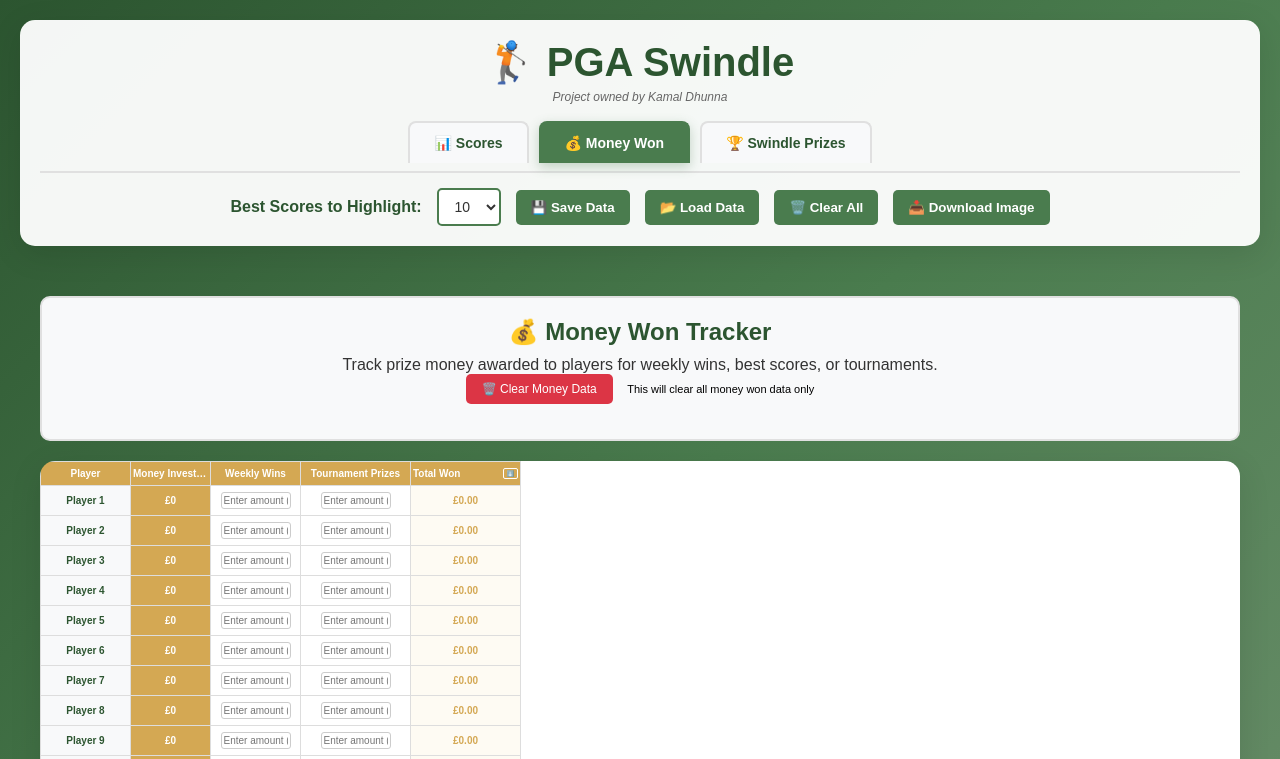
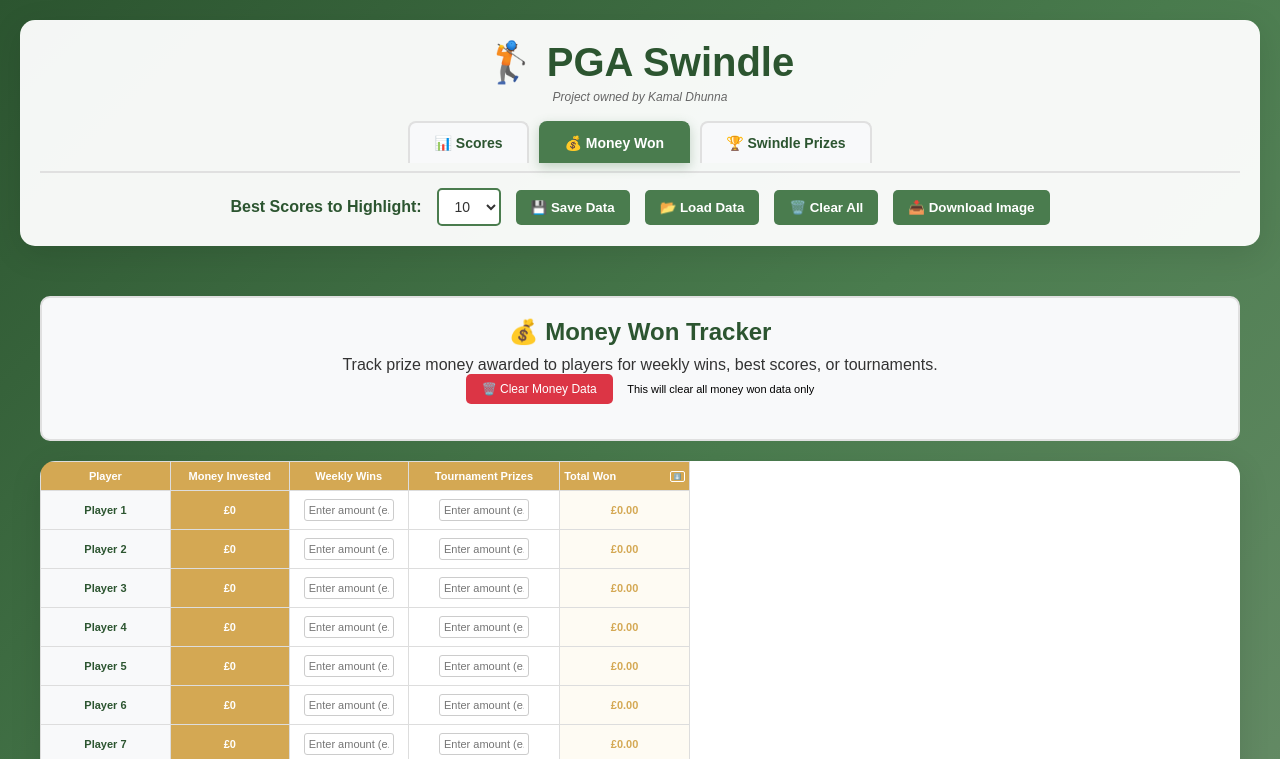
Before and after one commit to ElvisPresleyEAP/GolfScoringStats, a plain HTML site: page index.html in a window 1280 px wide. Both pictures are taken after a click on the button "💰 Money Won". Shown: the top 759 px of the page. Drawn offline with nearby package versions, Linux system fonts and the light colour scheme.

Commit message:
Increase Money Won table column sizes to better balanced dimensions

```diff
--- a/index.html
+++ b/index.html
@@ -28,39 +28,39 @@
         .table-container { background: white !important; border-radius: 15px !important; overflow: hidden !important; box-shadow: 0 8px 32px rgba(0, 0, 0, 0.1) !important; overflow-x: auto !important; max-height: 70vh !important; overflow-y: auto !important; }
         table { width: 100% !important; border-collapse: collapse !important; min-width: 2000px !important; }
         #moneyTable {
-            min-width: 480px !important;
-            max-width: 480px !important;
+            min-width: 650px !important;
+            max-width: 650px !important;
             table-layout: fixed !important;
-            width: 480px !important;
+            width: 650px !important;
         }
         #moneyTable th, #moneyTable td {
             overflow: hidden !important;
             text-overflow: ellipsis !important;
             white-space: nowrap !important;
-            padding: 6px 2px !important;
+            padding: 8px 4px !important;
             border: 1px solid #ddd !important;
-            font-size: 10px !important;
+            font-size: 11px !important;
             text-align: center !important;
         }
         #moneyTable th:nth-child(1), #moneyTable td:nth-child(1) {
-            width: 90px !important;
-            max-width: 90px !important;
+            width: 120px !important;
+            max-width: 120px !important;
         }
         #moneyTable th:nth-child(2), #moneyTable td:nth-child(2) {
-            width: 80px !important;
-            max-width: 80px !important;
-        }
-        #moneyTable th:nth-child(3), #moneyTable td:nth-child(3) {
-            width: 90px !important;
-            max-width: 90px !important;
-        }
-        #moneyTable th:nth-child(4), #moneyTable td:nth-child(4) {
             width: 110px !important;
             max-width: 110px !important;
         }
-        #moneyTable th:nth-child(5), #moneyTable td:nth-child(5) {
+        #moneyTable th:nth-child(3), #moneyTable td:nth-child(3) {
             width: 110px !important;
             max-width: 110px !important;
+        }
+        #moneyTable th:nth-child(4), #moneyTable td:nth-child(4) {
+            width: 140px !important;
+            max-width: 140px !important;
+        }
+        #moneyTable th:nth-child(5), #moneyTable td:nth-child(5) {
+            width: 120px !important;
+            max-width: 120px !important;
         }
         th, td { padding: 4px 3px !important; text-align: center !important; border: 1px solid #ddd !important; font-size: 11px !important; }
         thead th { background: #2c5530 !important; color: white !important; font-weight: bold !important; position: sticky !important; z-index: 10 !important; }
@@ -74,7 +74,7 @@
         .money-controls { text-align: center !important; margin-bottom: 20px !important; padding: 20px !important; background: #f8f9fa !important; border-radius: 10px !important; border: 2px solid #e0e0e0 !important; }
         .money-controls h3 { color: #2c5530 !important; margin-bottom: 10px !important; font-size: 1.5em !important; }
         .money-header-row th { background: #d4a853 !important; color: white !important; font-weight: bold !important; padding: 12px 8px !important; }
-        .money-input { width: 70px !important; padding: 2px !important; border: 1px solid #ccc !important; border-radius: 3px !important; text-align: center !important; font-size: 10px !important; background: #fff !important; }
+        .money-input { width: 90px !important; padding: 4px !important; border: 1px solid #ccc !important; border-radius: 3px !important; text-align: center !important; font-size: 11px !important; background: #fff !important; }
         .money-total { font-weight: bold !important; color: #d4a853 !important; background: #fefbf3 !important; padding: 8px !important; }
         .money-player-name { background: #f8f9fa !important; color: #2c5530 !important; font-weight: bold !important; min-width: 120px !important; max-width: 150px !important; }
         .prizes-container { max-width: 1200px !important; margin: 0 auto !important; padding: 20px !important; }
```
